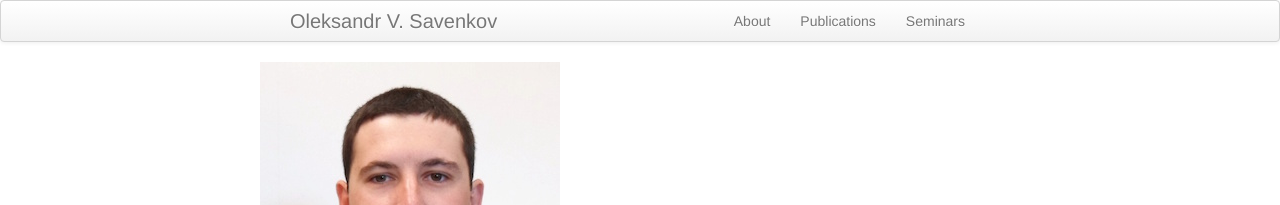
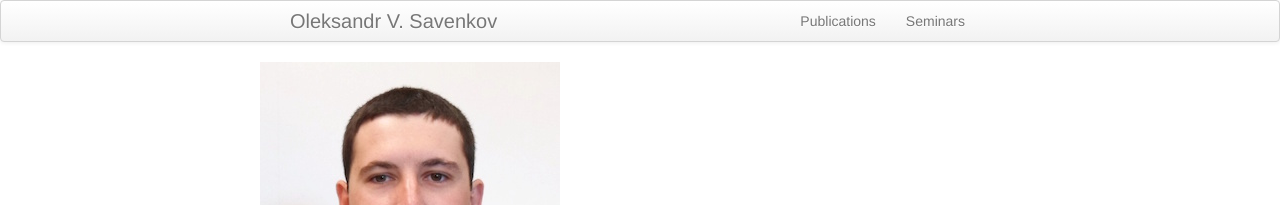
Before and after one commit to ovsavenkov/ovsavenkov.github.io, a Jekyll site: the page built from index.md, in a window 1280 px wide. Shown: the top 205 px of the page. Built offline with Jekyll 4.4.1, drawn with Linux system fonts in a browser that asks for light colours.

Commit message:
updated index

```diff
--- a/_includes/themes/twitter/default.html
+++ b/_includes/themes/twitter/default.html
@@ -35,7 +35,7 @@
         <div class="container-narrow">
           <a class="brand" href="{{ HOME_PATH }}">{{ site.title }}</a>
           <ul class="nav">
-              <li><a href="{{ BASE_PATH }}/about.html">About</a></li>
+          <!--    <li><a href="{{ BASE_PATH }}/about.html">About</a></li>   -->
               <li><a href="{{ BASE_PATH }}/pubs.html">Publications</a></li>
               <li><a href="{{ BASE_PATH }}/seminars.html">Seminars</a></li>
         <!--      <li><a href="{{ BASE_PATH }}/pages/talks.html">talks</a></li>
```
